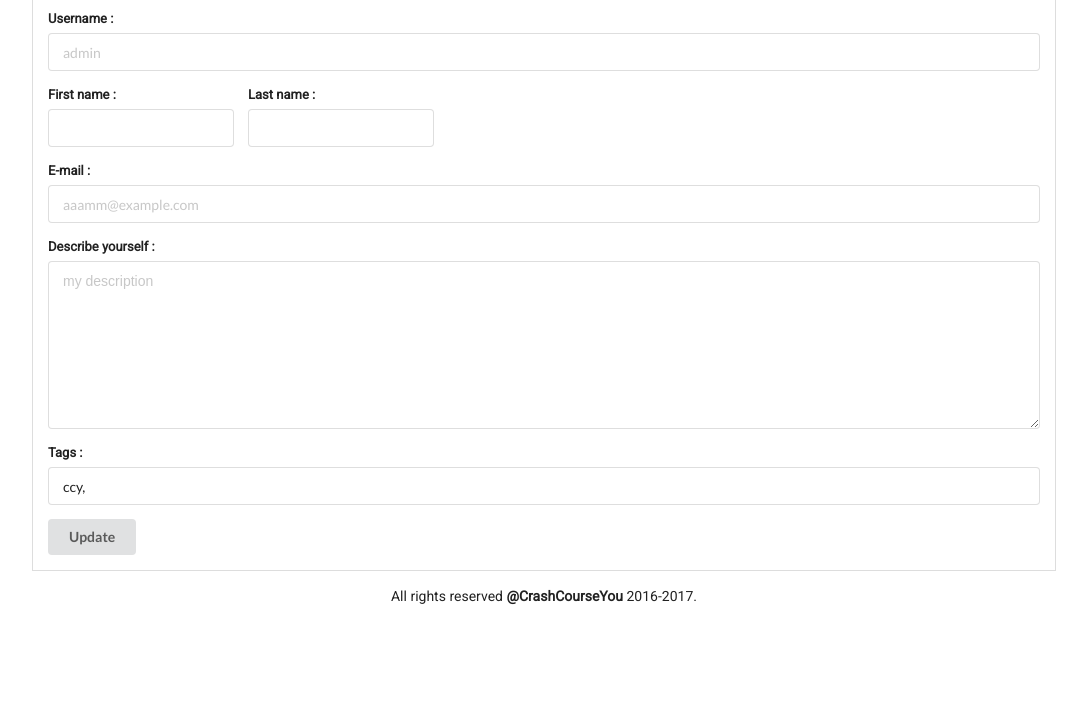
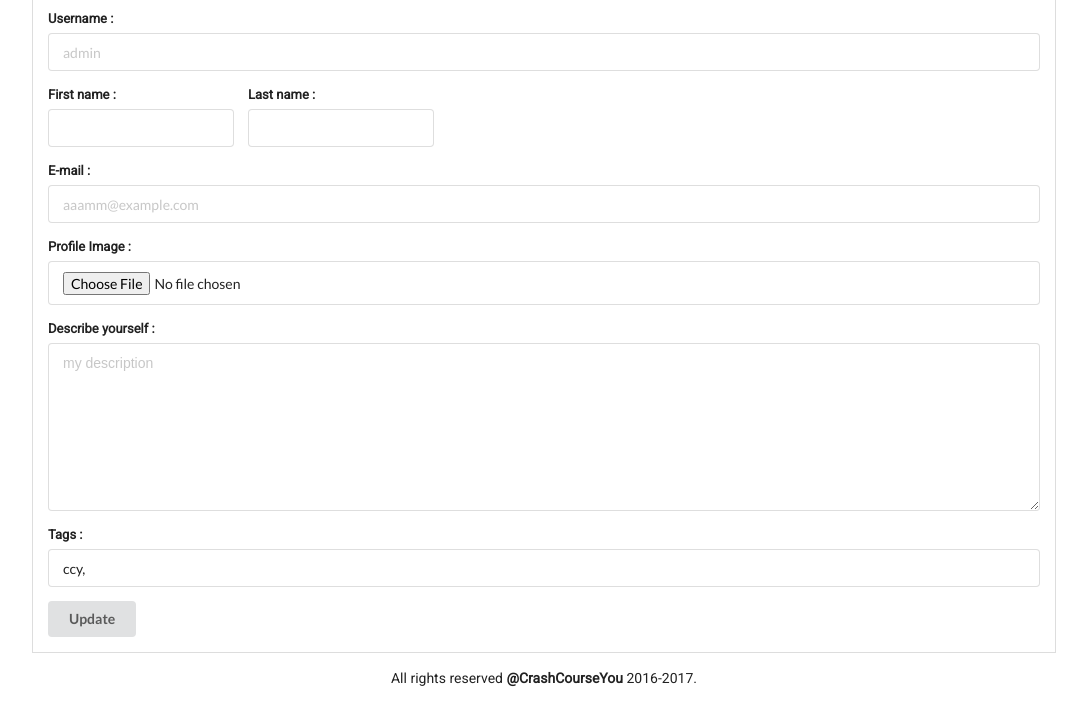
Before and after one commit to MontaGhanmy/ccy-django, a Django app: page /members/dashboard/ in a window 1280 px wide, after a click on "Profile". Shown: the part 452-1155 px from the top of the page, without its empty margins (96-1183 px from the left). Before the commit the page ends 1057 px from the top, so only its background shows below. Run offline with Django 3.2, Linux system fonts and the light colour scheme; a user stored in the database is signed in; data comes from the database, SQL or seed files in the repository; both versions use the stored data as it was after the commit; grey boxes labelled with a size stand in for pictures from a placeholder-image service; some libraries are stand-ins or nearby versions.

Commit message:
User image upload added

```diff
--- a/ccy/settings.py
+++ b/ccy/settings.py
@@ -117,3 +117,6 @@ USE_TZ = True
 # https://docs.djangoproject.com/en/dev/howto/static-files/
 
 STATIC_URL = '/static/'
+
+MEDIA_URL = '/media_cdn/'
+MEDIA_ROOT = os.path.join(os.path.dirname(BASE_DIR), "media_cdn")
--- a/ccy/urls.py
+++ b/ccy/urls.py
@@ -15,9 +15,14 @@ Including another URLconf
 """
 from django.conf.urls import include, url
 from django.contrib import admin
+from django.conf import settings
+from django.conf.urls.static import static
 
 urlpatterns = [
 	url(r'^$', include('mainhome.urls')),
 	url(r'^members/', include('members.urls')),
     url(r'^admin/', admin.site.urls),
 ]
+
+if settings.DEBUG :
+    urlpatterns += static(settings.MEDIA_URL, document_root= settings.MEDIA_ROOT)
--- a/members/models.py
+++ b/members/models.py
@@ -8,6 +8,7 @@ class UserProfile(models.Model):
     user_successrate = models.TextField()
     user_desc = models.TextField(default="my description")
     user_tags = models.TextField(default="ccy, ")
+    image = models.FileField(null=True, blank=True)
 
 
 def create_user_profile(sender, instance, created, **kwargs):
--- a/members/templates/members/dashboard.html
+++ b/members/templates/members/dashboard.html
@@ -60,7 +60,11 @@
 					<div class="col-md-6 ui items">
 						<div class="item">
 							<div class="image">
-								<img src="http://placehold.it/200x200">
+								{% if request.user.userprofile.image %}
+									<img src="{{ request.user.userprofile.image.url }}">
+								{% else %}
+									<img src="http://placehold.it/200x200">
+								{% endif %}
 							</div>
 							<div class="content">
 								<a class="header">
@@ -223,7 +227,7 @@
 				</div>
 				<div id="profile" class="tab-pane fade">
 					<div class="ui form">
-					<form action="" method="post">
+					<form action="" method="post" enctype="multipart/form-data">
 						{% csrf_token %}
 						<div class="field">
 							<label>Username :</label>
@@ -242,6 +246,10 @@
 						<div class="field">
 							<label>E-mail :</label>
 							<input type="text" name="useremail" placeholder="{{ request.user.email }}">
+						</div>
+						<div class="field">
+							<label>Profile Image :</label>
+							<input type="file" name="userimage">
 						</div>
 						<div class="field">
 							<label>Describe yourself :</label>
--- a/members/views.py
+++ b/members/views.py
@@ -88,6 +88,9 @@ class UserDashboard(TemplateView):
 		if request.POST['usertags']:
 			request.user.userprofile.user_tags = request.POST['usertags']
 			request.user.userprofile.save()
+		if request.FILES['userimage']:
+			request.user.userprofile.image = request.FILES['userimage']
+			request.user.userprofile.save()
 		return redirect('members:userdashboard')
 
 def UserLogout(request):
```
Also changed, not shown: db.sqlite3, members/migrations/0010_userprofile_image.py (added).
